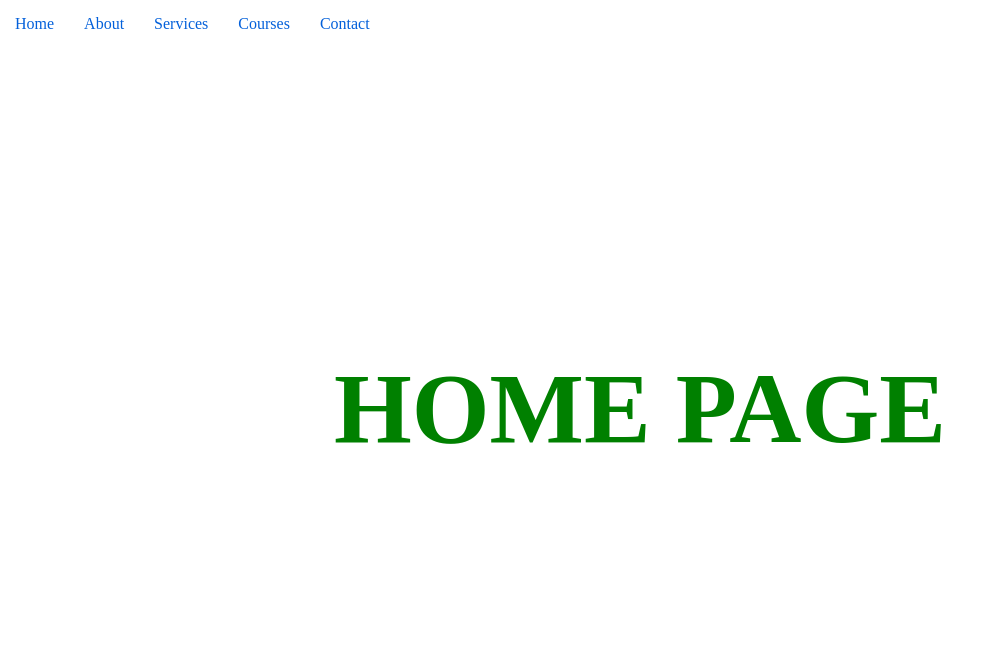
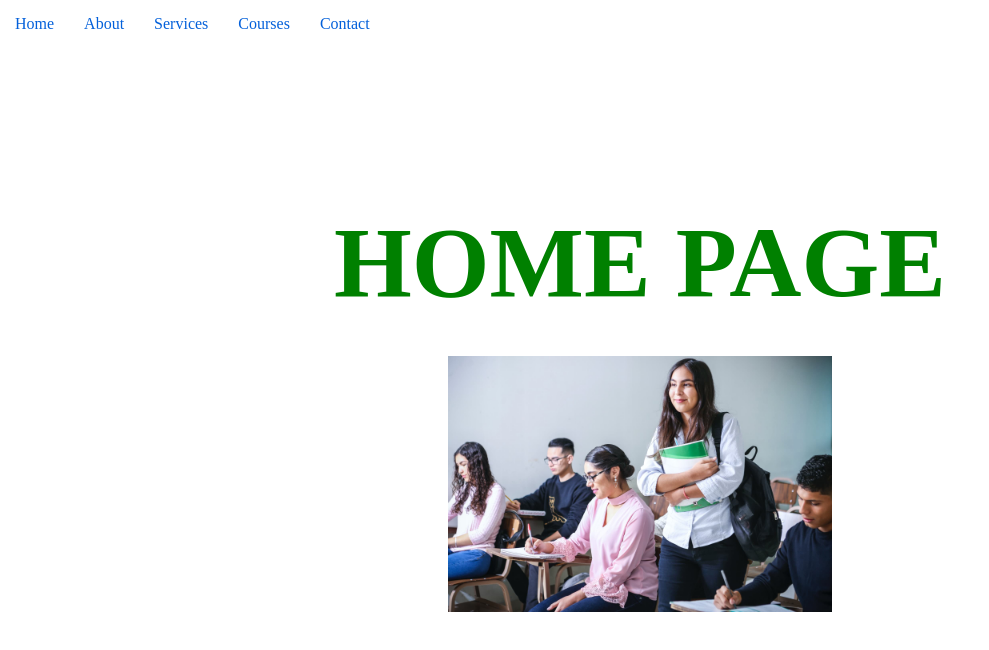
Before and after one commit to somesh-chutel/f42-res-website, a plain HTML site: page index.html in a window 1280 px wide. Shown: the whole page, without its empty margins (0-989 px from the left). Drawn offline with Linux system fonts and the light colour scheme.

Commit message:
image updated to index.html

```diff
--- a/index.html
+++ b/index.html
@@ -36,6 +36,8 @@
 
              <div class="main-content">
                     <h1 style="color: green;font-size: 100px;">HOME PAGE</h1>
+                    <br><br>
+                    <img src="assets/images/banner2.jpg" width="30%">
              </div>
 
     </div>
--- a/style.css
+++ b/style.css
@@ -12,6 +12,7 @@
   width: 100%;
   height: 90%;
   display: flex;
+  flex-direction: column;
   justify-content: center;
   align-items: center;
 }
```
